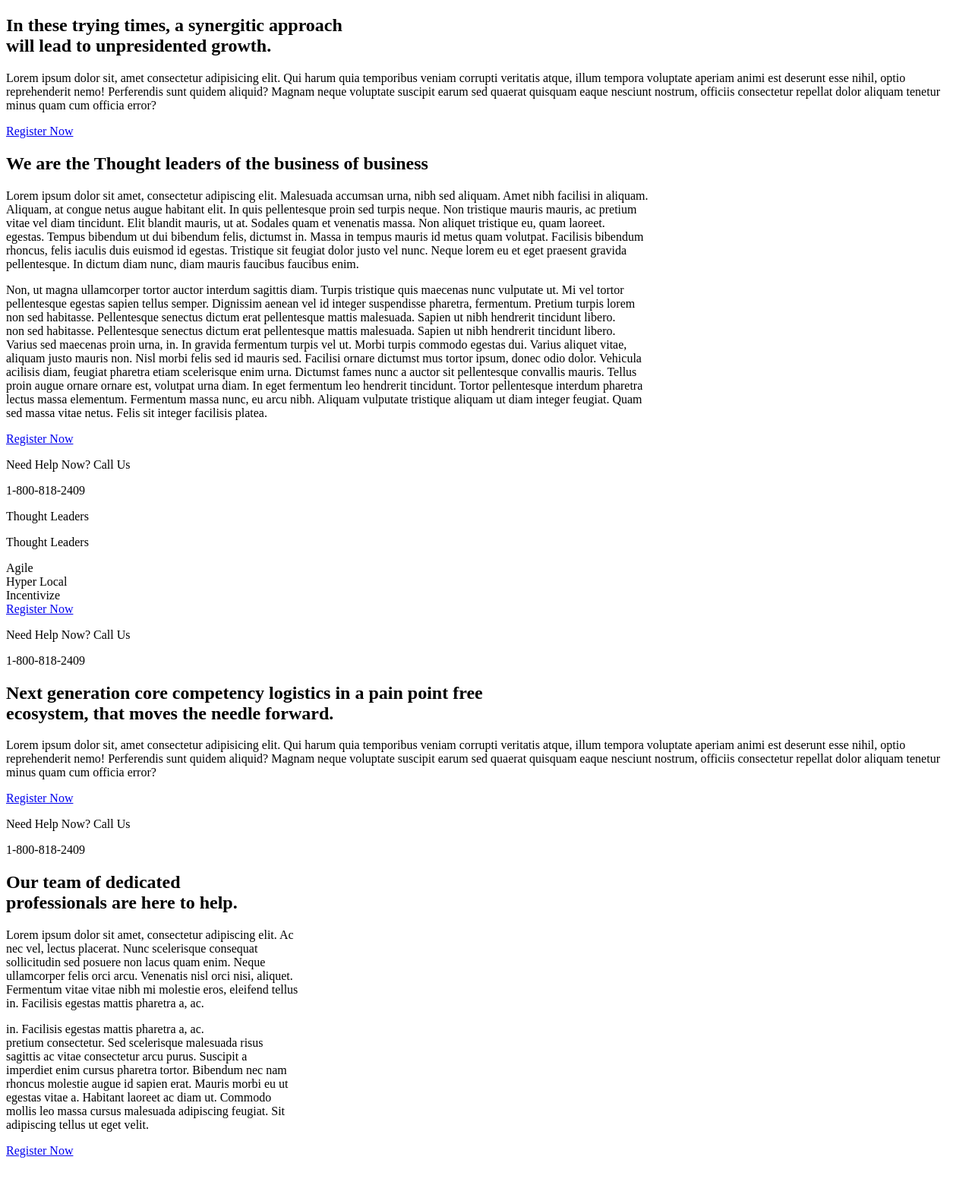
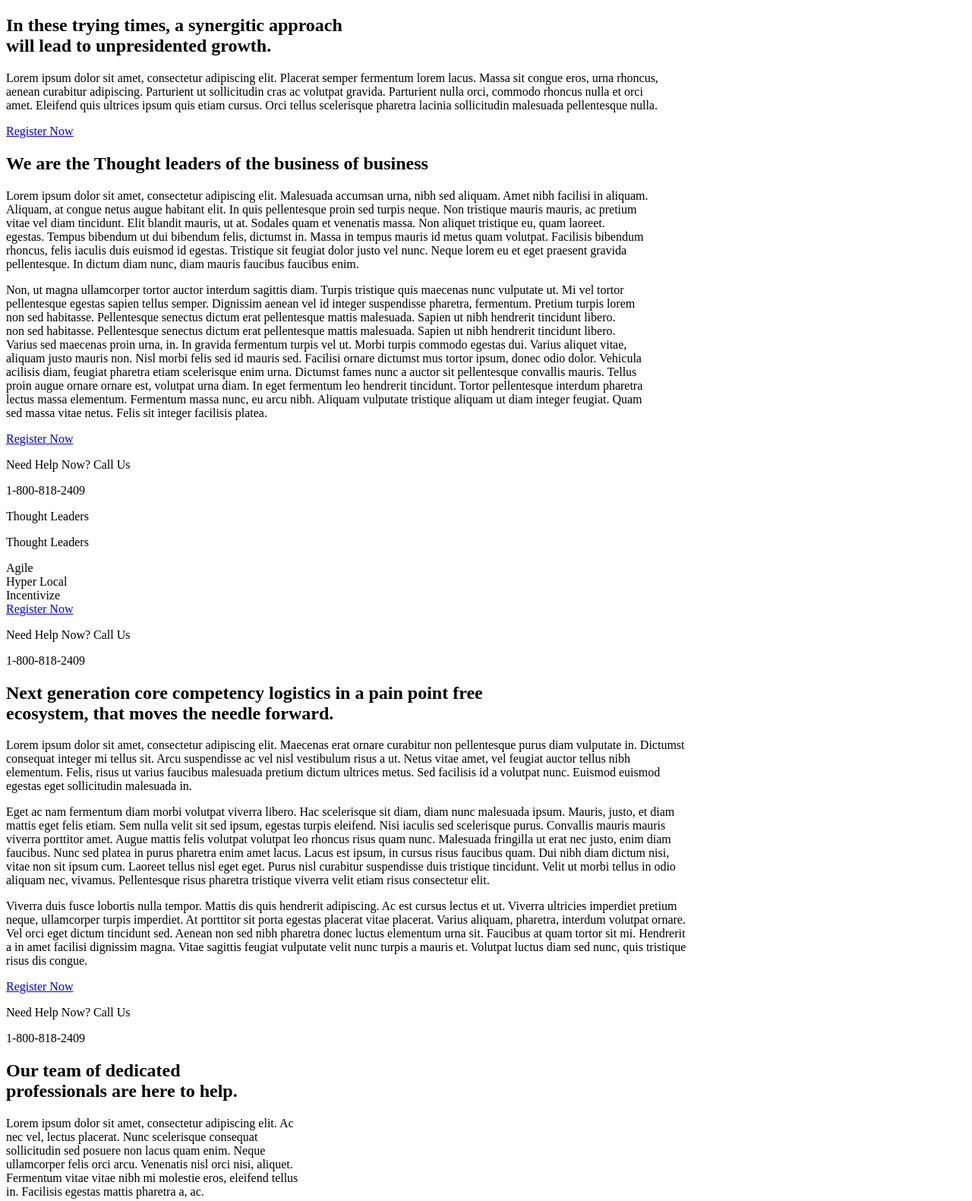
Before and after one commit to michaelSahadi/Landing-Page, a plain HTML site: page index.html in a window 1280 px wide. Shown: the top 1581 px of the page at 76% size. Before the commit the page ends 1532 px from the top, so only its background shows below. Drawn offline with Linux system fonts and the light colour scheme.

Commit message:
more  contant

```diff
--- a/index.html
+++ b/index.html
@@ -20,10 +20,11 @@
         <h1 class="home-cta-1">In these trying times, a synergitic approach <br>
           will lead to unpresidented growth.
         </h1>
-        <p class="home-cta-2">Lorem ipsum dolor sit, amet consectetur adipisicing elit. Qui harum quia temporibus veniam
-          corrupti veritatis atque, illum tempora voluptate aperiam animi est deserunt esse nihil, optio reprehenderit
-          nemo! Perferendis sunt quidem aliquid? Magnam neque voluptate suscipit earum sed quaerat quisquam eaque
-          nesciunt nostrum, officiis consectetur repellat dolor aliquam tenetur minus quam cum officia error?</p>
+        <p class="home-cta-2">Lorem ipsum dolor sit amet, consectetur adipiscing elit. Placerat semper fermentum lorem
+          lacus. Massa sit congue eros, urna rhoncus, <br> aenean curabitur adipiscing. Parturient ut sollicitudin cras
+          ac volutpat gravida. Parturient nulla orci, commodo rhoncus nulla et orci <br> amet. Eleifend quis ultrices
+          ipsum quis etiam cursus. Orci tellus scelerisque pharetra lacinia sollicitudin malesuada pellentesque nulla.
+        </p>
         <a href="#" class="cta-button" id="cta-button">Register Now</a>
       </div>
     </section>
@@ -76,11 +77,26 @@
         <h1 class="experience-card-1">Next generation core competency logistics in a pain point free <br>
           ecosystem, that moves the needle forward.
         </h1>
-        <p class="experience-card-2">Lorem ipsum dolor sit, amet consectetur adipisicing elit. Qui harum quia temporibus
-          veniam
-          corrupti veritatis atque, illum tempora voluptate aperiam animi est deserunt esse nihil, optio reprehenderit
-          nemo! Perferendis sunt quidem aliquid? Magnam neque voluptate suscipit earum sed quaerat quisquam eaque
-          nesciunt nostrum, officiis consectetur repellat dolor aliquam tenetur minus quam cum officia error?</p>
+        <p class="experience-card-2">Lorem ipsum dolor sit amet, consectetur adipiscing elit. Maecenas erat ornare
+          curabitur non pellentesque purus diam vulputate in. Dictumst <br> consequat integer mi tellus sit. Arcu
+          suspendisse ac vel nisl vestibulum risus a ut. Netus vitae amet, vel feugiat auctor tellus nibh <br>
+          elementum. Felis, risus ut varius faucibus malesuada pretium dictum ultrices metus. Sed facilisis id a
+          volutpat nunc. Euismod euismod <br> egestas eget sollicitudin malesuada in.</p>
+        <p class="experience-card-2"> Eget ac nam fermentum diam morbi volutpat viverra libero. Hac scelerisque sit
+          diam, diam nunc malesuada ipsum. Mauris, justo, et diam <br> mattis eget felis etiam. Sem nulla velit sit sed
+          ipsum, egestas turpis eleifend. Nisi iaculis sed scelerisque purus. Convallis mauris mauris <br> viverra
+          porttitor amet. Augue mattis felis volutpat volutpat leo rhoncus risus quam nunc. Malesuada fringilla ut erat
+          nec justo, enim diam <br> faucibus. Nunc sed platea in purus pharetra enim amet lacus. Lacus est ipsum, in
+          cursus risus faucibus quam. Dui nibh diam dictum nisi, <br> vitae non sit ipsum cum. Laoreet tellus nisl eget
+          eget. Purus nisl curabitur suspendisse duis tristique tincidunt. Velit ut morbi tellus in odio <br> aliquam
+          nec, vivamus. Pellentesque risus pharetra tristique viverra velit etiam risus consectetur elit.</p>
+        <p class="experience-card-2">Viverra duis fusce lobortis nulla tempor. Mattis dis quis hendrerit adipiscing. Ac
+          est cursus lectus et ut. Viverra ultricies imperdiet pretium <br> neque, ullamcorper turpis imperdiet. At
+          porttitor sit porta egestas placerat vitae placerat. Varius aliquam, pharetra, interdum volutpat ornare. <br>
+          Vel orci eget dictum tincidunt sed. Aenean non sed nibh pharetra donec luctus elementum urna sit. Faucibus at
+          quam tortor sit mi. Hendrerit <br> a in amet facilisi dignissim magna. Vitae sagittis feugiat vulputate velit
+          nunc turpis a mauris et. Volutpat luctus diam sed nunc, quis tristique <br> risus dis congue.
+        </p>
       </div>
       <a href="#" class="cta-button" id="cta-button">Register Now</a>
       <p class="help">Need Help Now? Call Us</p>
```
